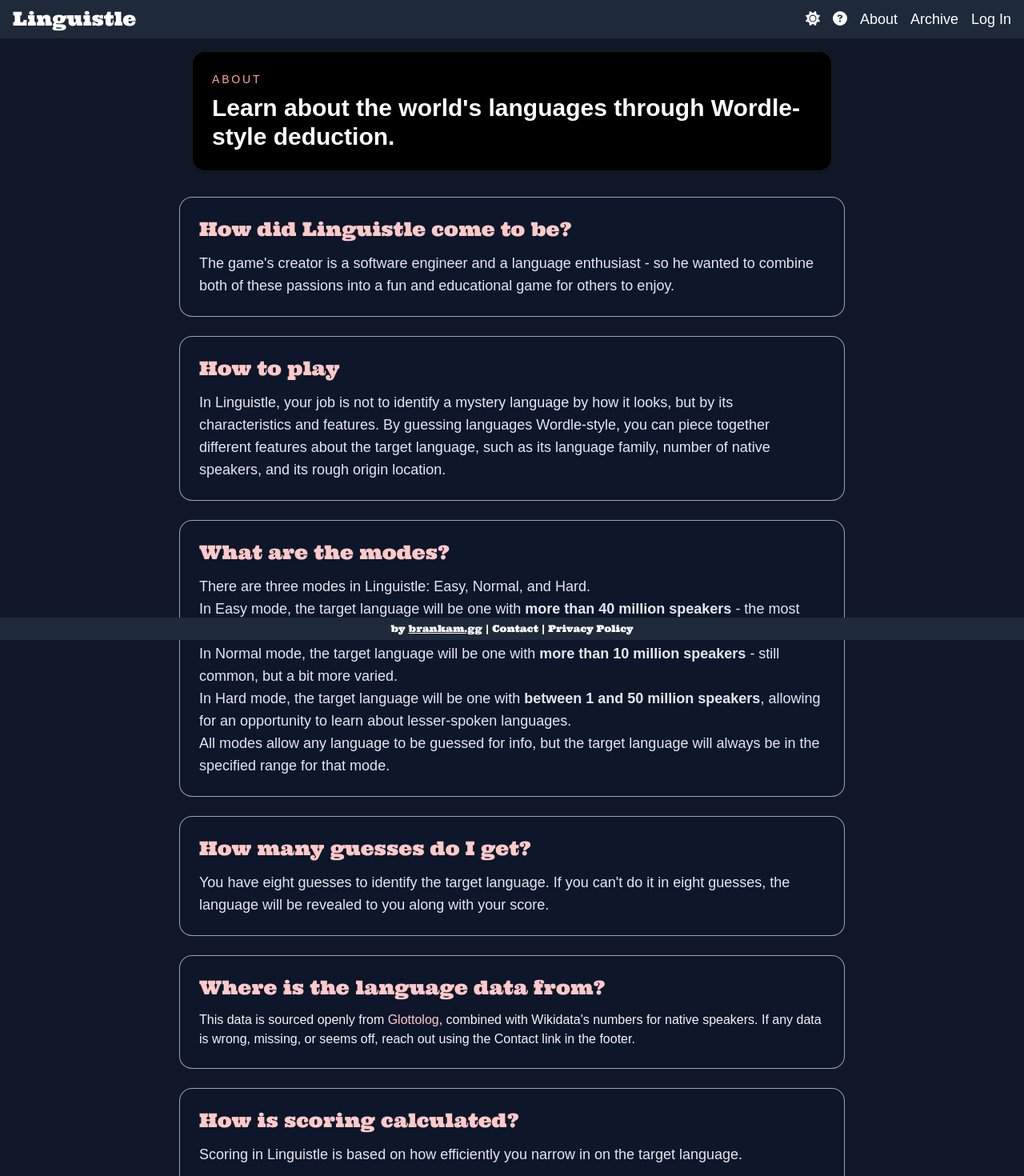
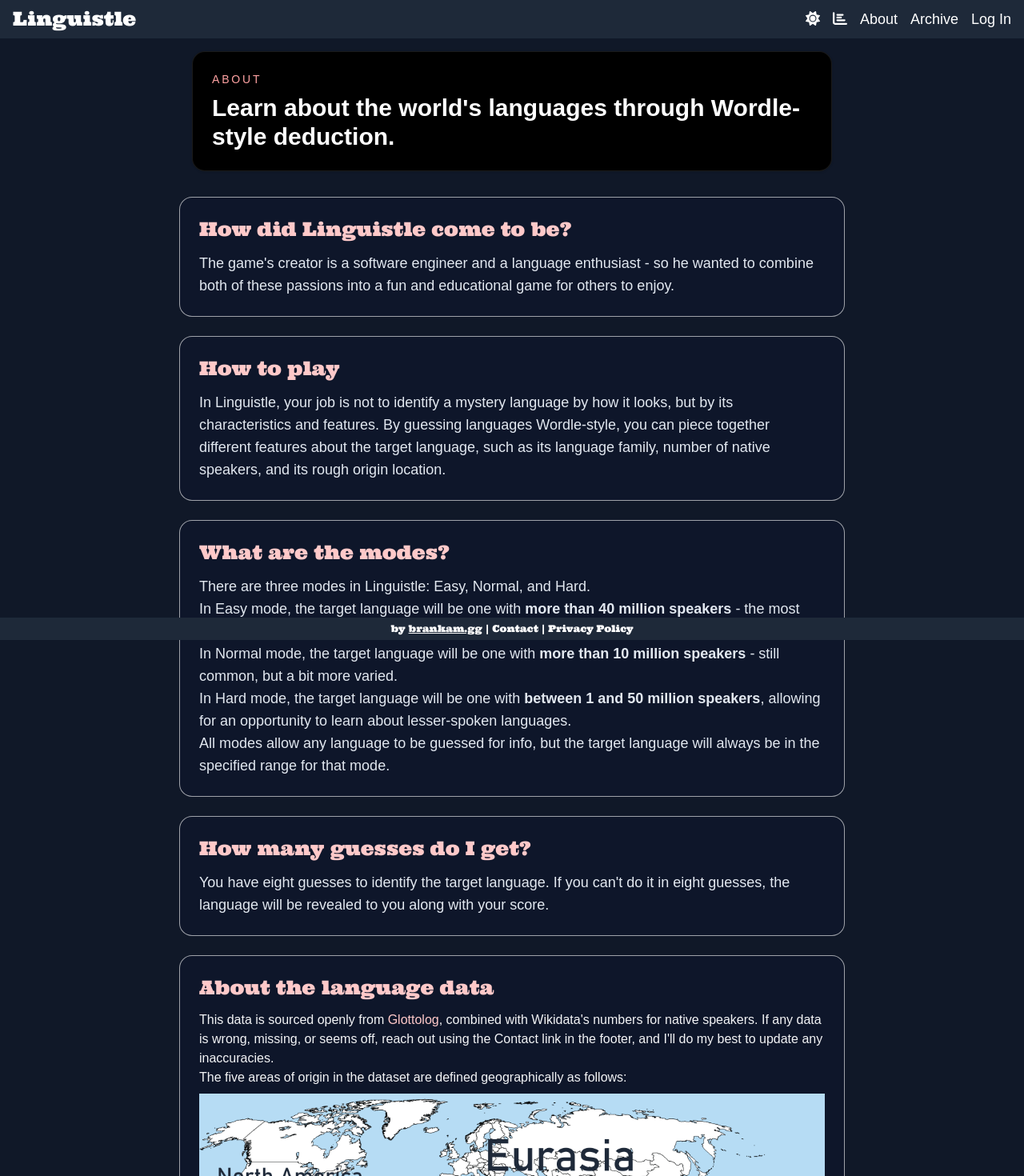
Before and after one commit to branmkam/linguistle, a React (Vite) app: page /about in a window 1280 px wide. Shown: the top 1470 px of the page at 80% size. Built offline with nearby package versions, Linux system fonts and the light colour scheme; no server answers; a web font is replaced by a local one.

Commit message:
fix: about + stats update

```diff
--- a/src/App.tsx
+++ b/src/App.tsx
@@ -17,7 +17,7 @@
 import {
   faMoon,
   faSun,
-  faQuestionCircle,
+  faChartBar,
 } from "@fortawesome/free-solid-svg-icons";
 import { GameStats } from "./components/GameStats";
 import Account from "./pages/Account";
@@ -128,11 +128,11 @@
                 />{" "}
               </span>
               <Link
-                title="Help"
+                title="Stats"
                 to="/stats"
                 className="hover:text-red-200 transition-all duration-200"
               >
-                <FontAwesomeIcon icon={faQuestionCircle} />
+                <FontAwesomeIcon icon={faChartBar} />
               </Link>
               <Link
                 to="/about"
--- a/src/pages/About.tsx
+++ b/src/pages/About.tsx
@@ -61,7 +61,9 @@
           </p>
         </Card>
 
-        <Card title="Where is the language data from?">
+        <Card title="About the language data">
+          <p>
+            {" "}
             This data is sourced openly from{" "}
             <a
               className="text-red-200
@@ -73,8 +75,16 @@
             >
               Glottolog
             </a>
-          , combined with Wikidata's numbers for native speakers. If
-          any data is wrong, missing, or seems off, reach out using the Contact link in the footer.
+            , combined with Wikidata's numbers for native speakers. If any data
+            is wrong, missing, or seems off, reach out using the Contact link in
+            the footer, and I'll do my best to update any inaccuracies.
+          </p>
+
+          <p>
+            The five areas of origin in the dataset are defined geographically
+            as follows:
+          </p>
+          <img src="/macroareas.png" className="pt-2 w-full" />
         </Card>
 
         <Card title="How is scoring calculated?">
```
Also changed, not shown: public/macroareas.png (added). Lines whose indentation alone changed are shown as unchanged.
